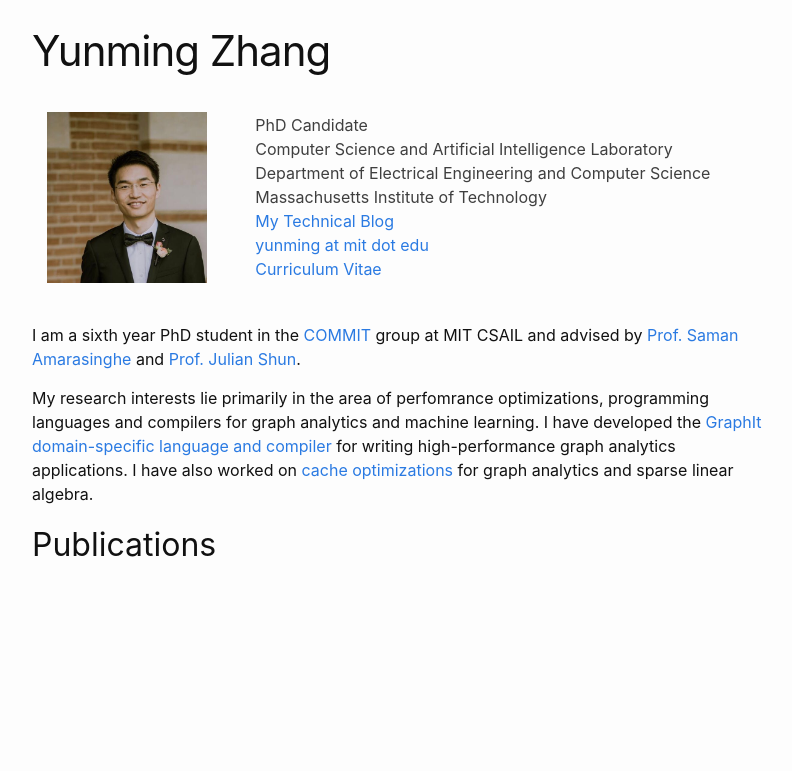
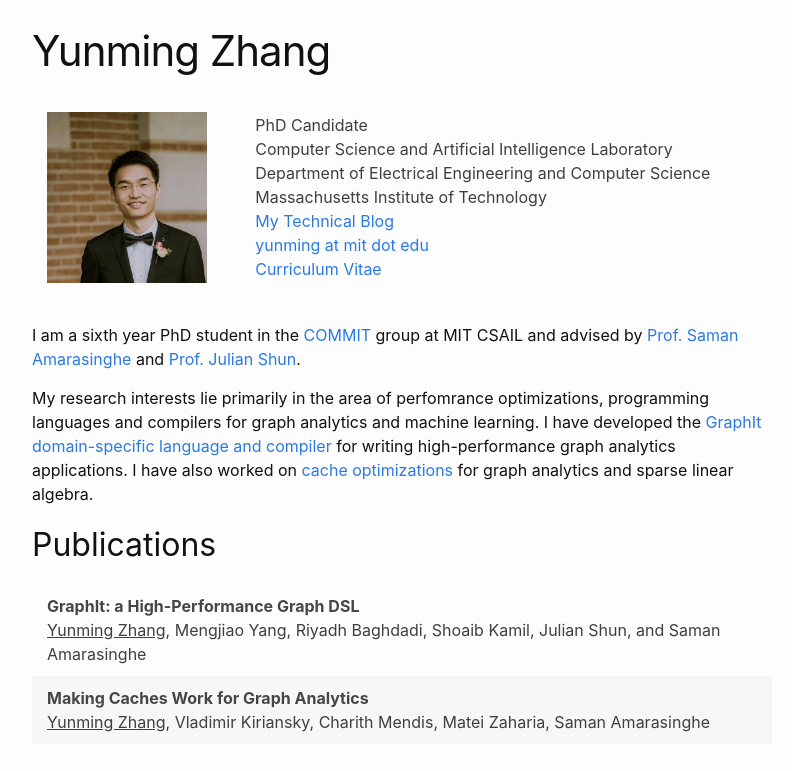
Before and after one commit to yunmingzhang17/yunmingzhang17.github.io, a Jekyll site: the page built from index.md, in a window 1280 px wide. Shown: the top 771 px of the page, without its empty margins (238-1030 px from the left). Built offline with Jekyll 4.4.1, drawn with Linux system fonts in a browser that asks for light colours.

Commit message:
adding publicaitons

```diff
--- a/_includes/main.html
+++ b/_includes/main.html
@@ -31,7 +31,26 @@ I am a sixth year PhD student in the <a href="http://groups.csail.mit.edu/commit
 My research interests lie primarily in the area of perfomrance optimizations, programming languages and compilers for graph analytics and machine learning. I have developed the <a href="https://graphit-lang.org/" target="_blank">GraphIt domain-specific language and compiler</a> for writing high-performance graph analytics applications. I have also worked on <a href="https://ieeexplore.ieee.org/document/8257937" target="_blank">cache optimizations</a> for graph analytics and sparse linear algebra.
 </p>
 
-<h2> Publications </h2>
-<p>
-
-</p>
+<h2 class="tableheading"> Publications </h2>
+<table>
+  <tbody>
+    <tr>
+      <td>
+	<b>
+	  <a href="https://dl.acm.org/citation.cfm?id=3276491" style="color: #464646">GraphIt: a High-Performance Graph DSL</a>
+	</b>
+	<br>
+	  <u>Yunming Zhang</u>, Mengjiao Yang, Riyadh Baghdadi, Shoaib Kamil, Julian Shun, and Saman Amarasinghe
+	  <br>
+      </td>
+      <tr>
+	<td>
+	  <b>
+	    <a href="https://ieeexplore.ieee.org/document/8257937" style="color: #464646">Making Caches Work for Graph Analytics</a>
+	  </b>
+	  <br>
+	  <u>Yunming Zhang</u>, Vladimir Kiriansky, Charith Mendis, Matei Zaharia, Saman Amarasinghe
+	  <br>
+	</td>
+      <tr>
+</table>
```
Also changed, not shown: 4 other files.
